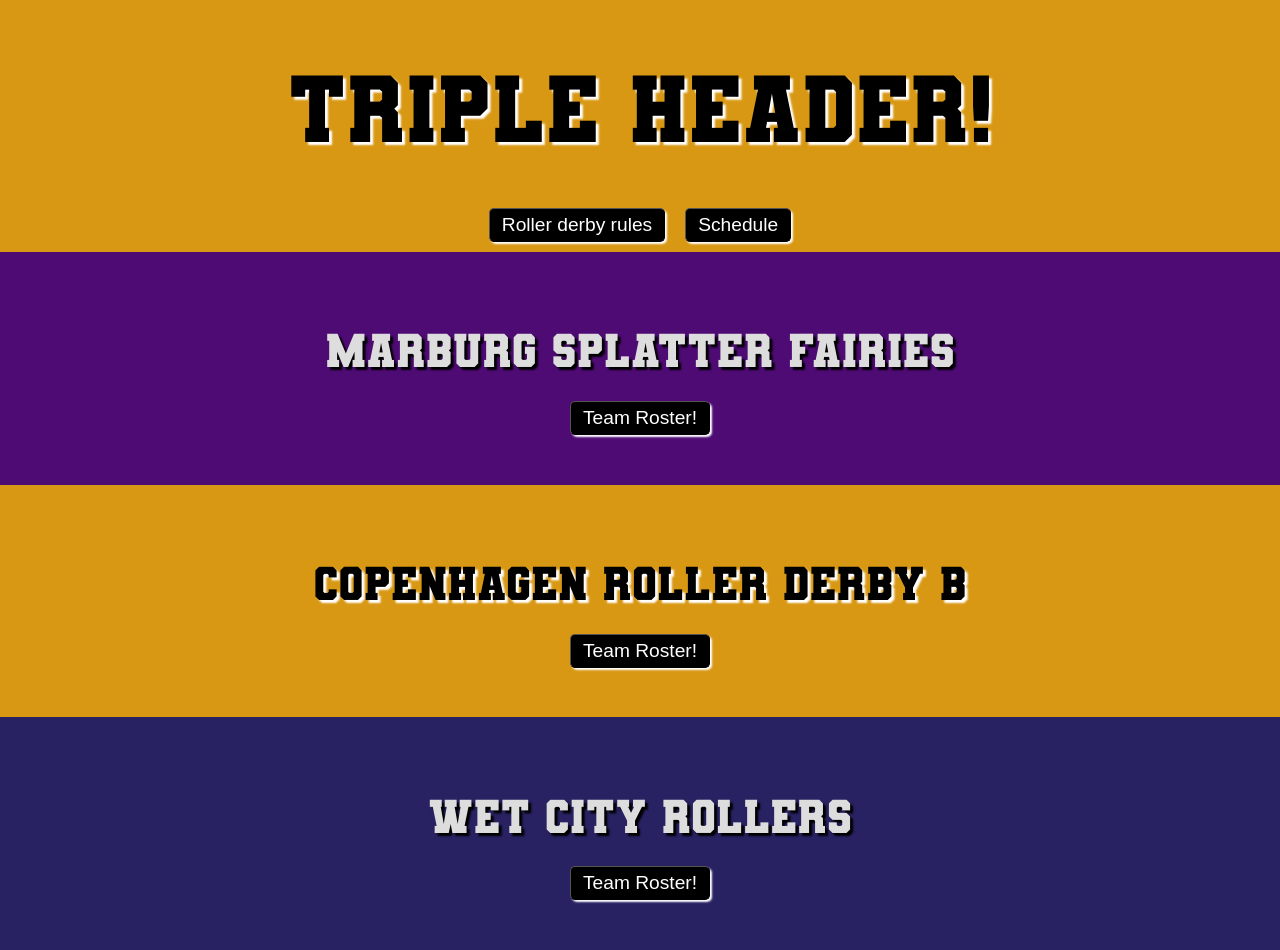
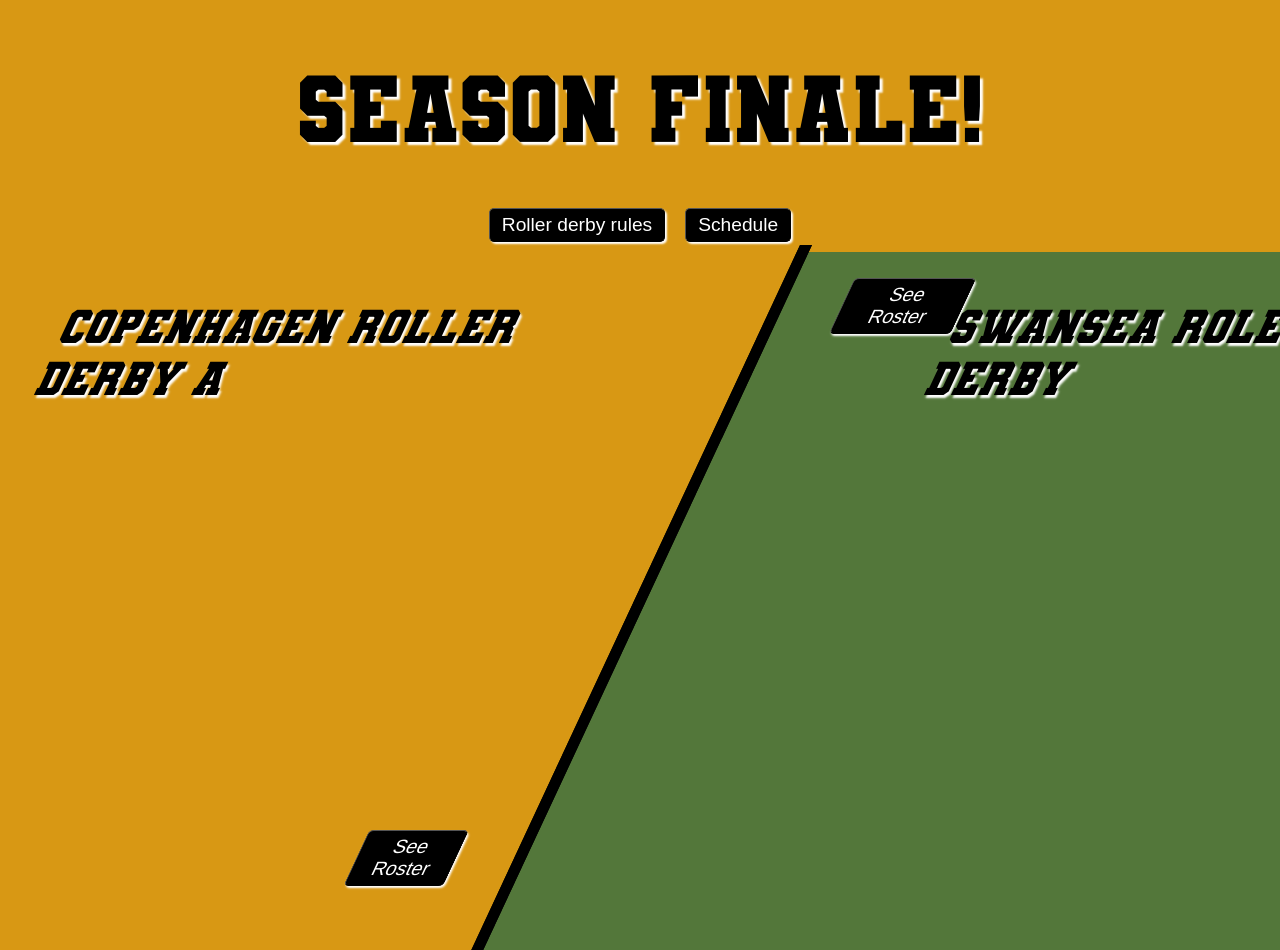
Before and after one commit to CopenhagenRollerDerby/crd, a Flask app: page / in a window 1280 px wide. Run offline with Flask 2, Linux system fonts and the light colour scheme.

Commit message:
redoing single game page to include schedule and rules

```diff
--- a/crd.py
+++ b/crd.py
@@ -50,48 +50,23 @@
 
 away_team_2 = sorted(away_team_2, key=lambda x: x[1])
 
-#home_team = [
-#    ('img/crd_a/switch_00.jpg', '#00 Switch'),
-#    ('img/crd_a/tumbleweed_111.jpg', '#111 Tumbleweed'),
-#    ('img/crd_a/frix_12.jpg', '#12 Frix'),
-#    ('img/crd_a/calm_storm_14.jpg', '#14 Calm Storm'),
-#    ('img/crd_a/evig_hvad_1984.jpg', '#1984 Evig Hvad'),
-#    ('img/crd_a/lix_2.jpg', '#2 Lix'),
-#    ('img/crd_a/amargeddon_2300.jpg', '#2300 Amargeddon'),
-#    ('img/crd_a/poison_candy_236.jpg', '#236 Poison Candy'),
-#    ('img/crd_a/zenobia_240.jpg', '#240 Zenobia'),
-#    ('img/crd_a/sibling_30.jpg', '#30 Sibling'),
-#    ('img/crd_a/speeda_42.jpg', '#42 Speeda'),
-#    ('img/crd_a/alex_54.jpg', '#54 Alex'),
-#    ('img/crd_a/olivia_5458.jpg', '#5458 Olivia'),
-#    ('img/crd_a/cosmonaut_63.jpg', '#63 Cosmonaut'),
-#    ('img/crd_a/tango_maureen_855.jpg', '#855 Tango Maureen'),
-#]
-
 home_team = [
-    ('img/crd_b/00_switch.jpg', '#00 Switch'),
-    ('img/crd_b/07_annabiotics.jpg', '#07 Annabiotics'),
-    ('img/crd_b/1337_mc_rowhammer.jpg', '#1337 MC Rowhammer'),
-    ('img/crd_b/19_brutalis.jpg', '#19 Brutalis'),
-    ('img/crd_b/236_poison_candy.jpg', '#236 Poison Candy'),
-    ('img/crd_b/256_oxytoxin.jpg', '#256 Oxytoxin'),
-    ('img/crd_b/30_sibling.jpg', '#30 Sibling'),
-    ('img/crd_b/321_polly_rocket.jpg', '#321 Polly Rocket'),
-    ('img/crd_b/390_falke.jpg', '#390 Falke'),
-    ('img/crd_b/4_ea.jpg', '#4 Ea'),
-    ('img/crd_b/5458_olivia.jpg', '#5458 Olivia'),
-    ('img/crd_b/69_bethamphetamine.jpg', '#69 Bethamphetamine'),
-    ('img/crd_b/74_møjn.jpg', '#74 Møjn'),
-    ('img/crd_b/855_tango_maureen.jpg', '#855 Tango Maureen'),
-    ('img/crd_b/89_malika.jpg', '#89 Malika'),
-    ('img/crd_b/95_xena.jpg', '#95 Xena'),
+    ('img/crd_a/switch_00.jpg', '#00 Switch'),
     ('img/crd_a/tumbleweed_111.jpg', '#111 Tumbleweed'),
+    ('img/crd_a/frix_12.jpg', '#12 Frix'),
+    ('img/crd_a/amargeddon_2300.jpg', '#2300 Amargeddon'),
+    ('img/crd_a/poison_candy_236.jpg', '#236 Poison Candy'),
+    ('img/crd_a/zenobia_240.jpg', '#240 Zenobia'),
+    ('img/crd_a/sibling_30.jpg', '#30 Sibling'),
+    ('img/crd_a/speeda_42.jpg', '#42 Speeda'),
+    ('img/crd_a/alex_54.jpg', '#54 Alex'),
+    ('img/crd_a/olivia_5458.jpg', '#5458 Olivia'),
+    ('img/crd_a/cosmonaut_63.jpg', '#63 Cosmonaut')
 ]
-
 
 @app.route('/')
 def index():
-    return render_template('index_triple_header.html')
+    return render_template('index_single.html')
 
 @app.route('/away_1')
 def away_1():
--- a/static/css/style.css
+++ b/static/css/style.css
@@ -26,6 +26,8 @@
   overflow: hidden;
   position: absolute;
   top: 0;
+  display: flex;
+  justify-content: flex-end;
 }
 
 .left {
@@ -33,8 +35,14 @@
   right: 50%;
 }
 
+.right {
+  left: 50%;
+  right: -50%;
+  background-color: #53773A;
+}
+
 .divider {
-  background-color: #F14622;
+  background-color: #000;
   border-left: solid 2px #000;
   border-right: solid 2px #000;
   bottom: -5%;
@@ -45,52 +53,6 @@
   z-index: 1;
 }
 
-.right {
-  left: 50%;
-  right: -50%;
-}
-
-.home,
-.away {
-  bottom: -1%;
-  left: -1%;
-  position: absolute;
-  right: -1%;
-  top: -1%;
-}
-
-.home {
-  background-color: #D89814;
-  padding-left: 45%;
-  padding-right: 5%;
-  padding-top: 2%;
-  padding-bottom: 5%;
-  display: flex;
-  justify-content: flex-end;
-}
-
-.home .stack-em {
-  display: flex;
-  flex-direction: column;
-  align-self: flex-end;
-}
-
-.away .stack-em {
-  display: flex;
-  flex-direction: column;
-  align-self: flex-start;
-}
-
-.away {
-  background-color: #53773A;
-  padding-right: 45%;
-  padding-left: 5%;
-  padding-top: 2%;
-  padding-bottom: 5%;
-  height: 100%;
-  display: flex;
-  justify-content: flex-end;
-}
 
 .away h1 {
   display: inline-block;
@@ -99,9 +61,11 @@
 }
 
 .header {
+  width: 100%;
   padding: 10px;
   height: auto;
   align-items: center;
+
 }
 
 .button-row {
@@ -116,7 +80,7 @@
   width: 100%;
   flex: 1;
   display: flex;
-  flex-direction: column;
+  /* flex-direction: column; */
 }
 
 .team-bar {
@@ -126,16 +90,6 @@
   justify-content: center;
   flex: 1;
   align-items: center;
-}
-
-
-.pusher {
-  height: calc(200px - 20vw);
-  width: 3vw;
-}
-
-.home .pusher {
-  align-self: flex-end;
 }
 
 
@@ -219,13 +173,76 @@
   text-shadow: 3px 3px 2px #000;
 }
 
+.team-container-single {
+  width: 100%;
+  height: 100%;
+  display: flex;
+  transform: skew(-25deg);
+}
+
+.home {
+  background-color: #D89814;
+  padding-left: 45%;
+  padding-right: 5%;
+  padding-top: 2%;
+  padding-bottom: 5%;
+  display: flex;
+  justify-content: flex-end;
+}
+
+.away {
+  background-color: #53773A;
+  padding-right: 45%;
+  padding-left: 5%;
+  padding-top: 2%;
+  padding-bottom: 5%;
+  height: 100%;
+  display: flex;
+  justify-content: flex-end;
+}
+
+.away h1 {
+  display: inline-block;
+  align-self: flex-end;
+  margin-bottom: 8%;
+}
+
+.home button {
+  align-self: flex-end;
+}
+
+#vs {
+  width: 250px;
+  height: 250px;
+  margin: 0 auto;
+  position: absolute;
+  left: 50%;
+  top: 50%;
+  margin-left: -125px;
+  margin-top: -125px;
+  text-align: center;
+  font-size: 3.5vw;
+  font-family: Helvetica;
+  font-weight: 900;
+  text-shadow: -3px -3px 2px #ffffff;
+  z-index: 100;
+  display: flex;
+  justify-content: center;
+}
+
+#vs img {
+  max-width: 20vw;
+  max-height: 20vw;
+  margin: auto;
+}
+
 @media screen and (max-width: 800px) {
   .h1 {
     text-shadow: 2px 2px 1px;
   }
 
   .h2 {
-    text-shadow: 2px 2px 1px;
+    text-shadow: 2px 2px 1px #ffffff;
   }
 
   button {
@@ -238,7 +255,7 @@
 
   h2 {
     font-size: 6vmin;
-    text-shadow: 1px 1px 1px;
+    text-shadow: 1px 1px 1px #ffffff;
   }
 
   button {
--- /dev/null
+++ b/templates/index_single.html
@@ -0,0 +1,42 @@
+<!DOCTYPE html>
+<html lang="en">
+
+<head>
+    <meta name="viewport"
+        content="width=device-width, height=device-height, initial-scale=1, maximal-scale=1, minimal-scale=1" />
+    <link rel="stylesheet" href="{{ url_for('static', filename= 'css/style.css') }}">
+    <link rel="shortcut icon" href="{{ url_for('static', filename='img/crd_logo.png') }}">
+    <title>CRD Season Finale!</title>
+</head>
+
+<body>
+    <div class="view">
+        <div class="header">
+            <h1>Season Finale!</h1>
+            <div class="button-row">
+                <a href="{{url_for('rules')}}"><button class="button">Roller derby rules</button></a>
+                <a href="{{url_for('schedule')}}"><button class="button">Schedule</button></a>
+            </div>
+        </div>
+
+        <div class="team-container-single">
+
+            <div class="left">
+                <div class="home">
+                    <h2>COPENHAGEN ROLLER DERBY A</h2>
+                    <a href="{{url_for('home')}}"><button class="home-button">See Roster</button></a>
+                </div>
+            </div>
+            <div class="divider"></div>
+            <div class="right">
+                <div class="away">
+                    <a href="{{url_for('away_1')}}"><button class="away-button">See Roster</button></a>
+                    <h2>SWANSEA ROLER DERBY</h2>
+                </div>
+            </div>
+        </div>
+    </div>
+    <script src="{{url_for('static', filename='js/style.js')}}"></script>
+</body>
+
+</html>
```
Also changed, not shown: templates/index.html (deleted, +0 -40 lines), templates/schedule.html (+6 -6 lines).
